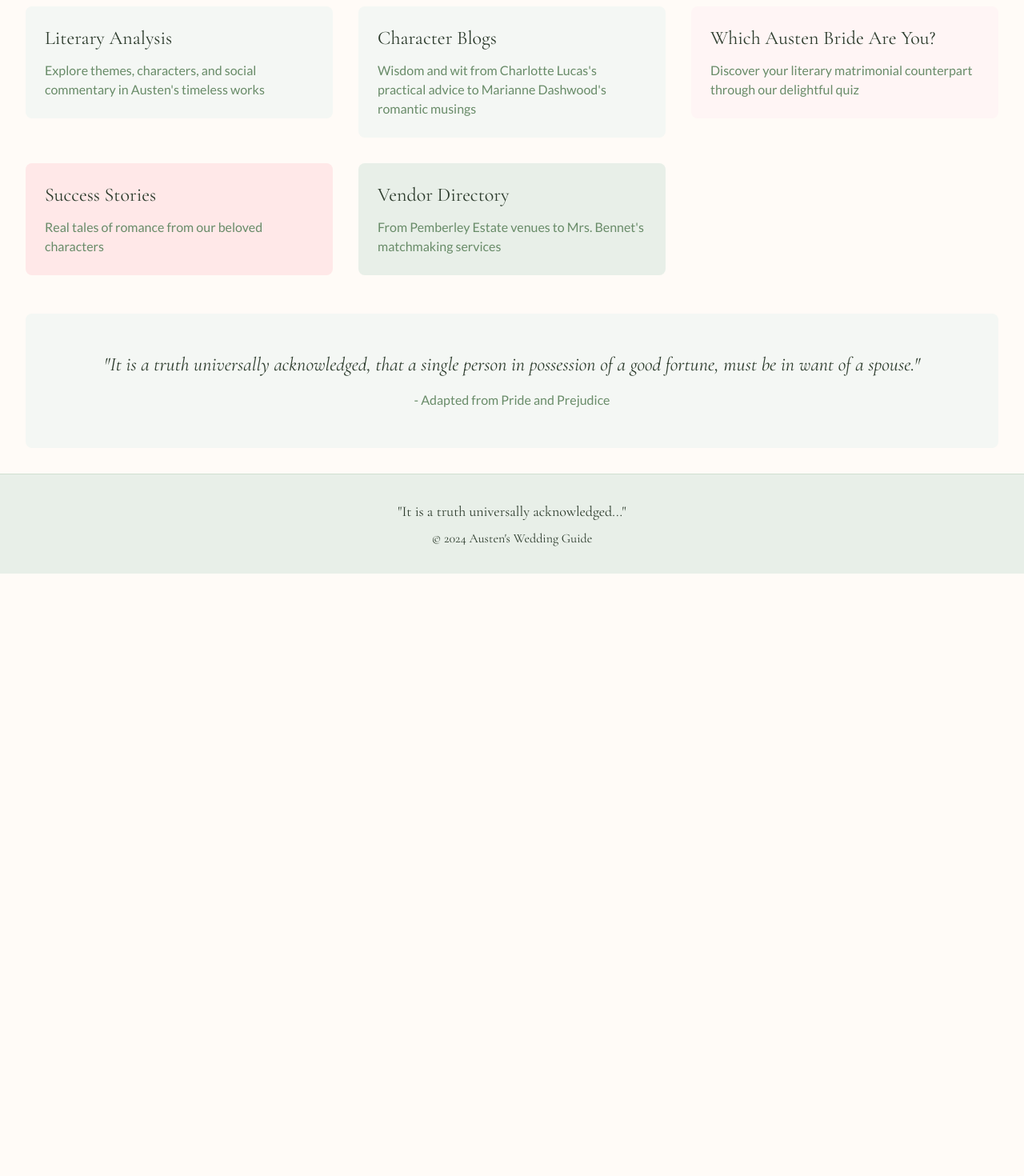
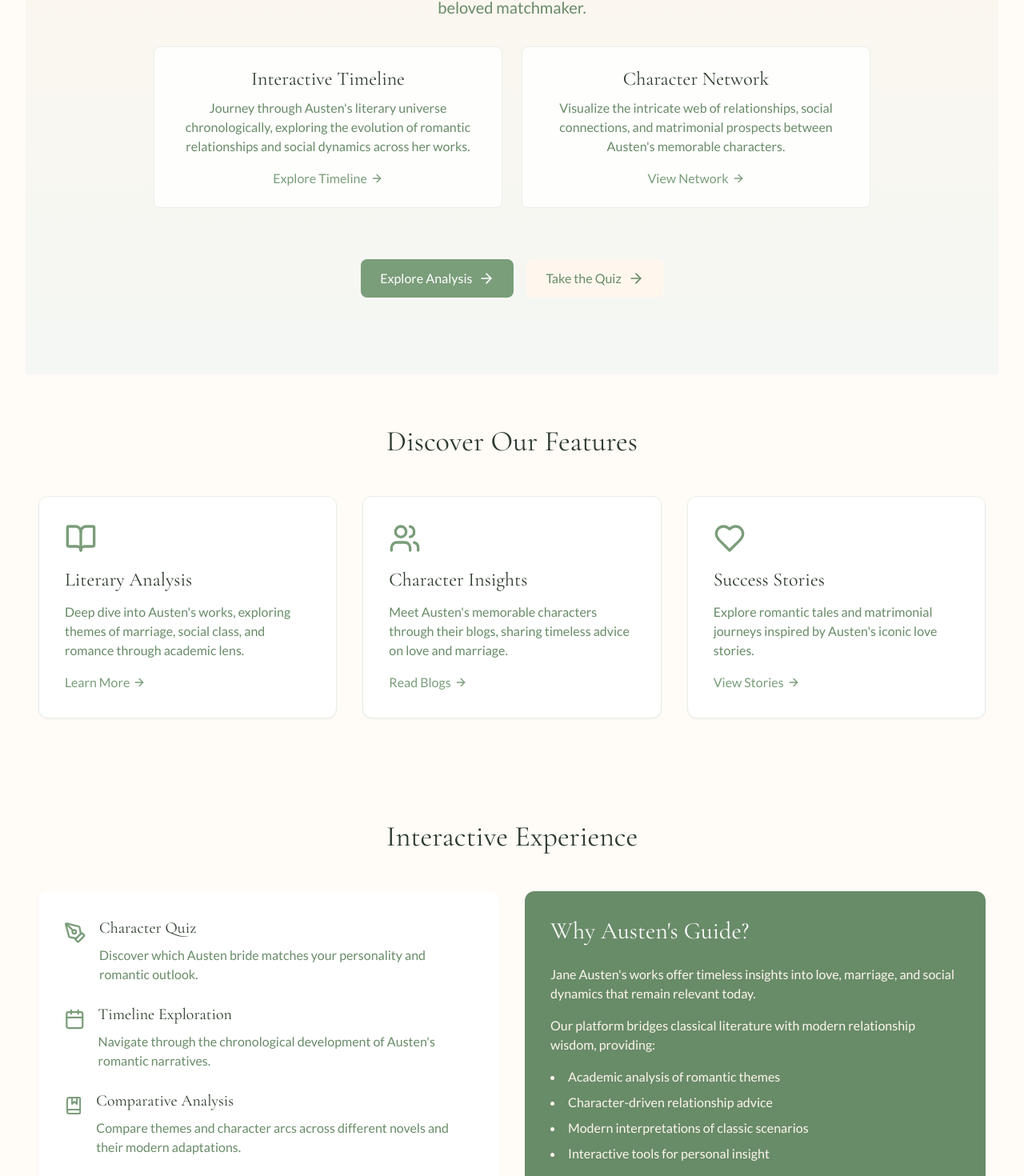
Before and after one commit to harivansh-afk/ENGL-Final-Project, a React (Vite) app: page / in a window 1280 px wide. Shown: the part 357-1827 px from the top of the page at 80% size. Before the commit the page ends 1074 px from the top, so only its background shows below. Built offline with nearby package versions, Linux system fonts and the light colour scheme; the HTML template or start-up script is replaced by a standard one.

Commit message:
updated homepage

```diff
--- a/src/pages/Home.tsx
+++ b/src/pages/Home.tsx
@@ -1,77 +1,164 @@
 import { Link } from 'react-router-dom';
+import { ArrowRight, BookOpen, Users, Heart, PenTool, Calendar, BookMarked } from 'lucide-react';
 
 const Home = () => {
   return (
-    <div className="space-y-12">
+    <div className="min-h-screen space-y-16 pb-16">
       {/* Hero Section */}
-      <section className="text-center py-16 bg-cream-100 rounded-lg">
-        <h1 className="font-cormorant text-5xl text-sage-900 mb-4">
-          Welcome to Austen's Wedding Guide
-        </h1>
-        <p className="font-lato text-lg text-sage-700 max-w-2xl mx-auto">
-          Your modern guide to matrimonial bliss, as Jane Austen would have imagined it
-        </p>
+      <section className="relative bg-gradient-to-b from-cream-100 to-sage-50 py-24">
+        <div className="container mx-auto px-4 text-center space-y-8">
+          <h1 className="font-cormorant text-6xl text-sage-900 mb-6">
+            Austen's Wedding Guide
+          </h1>
+          <p className="font-lato text-xl text-sage-700 max-w-3xl mx-auto leading-relaxed">
+            A modern exploration of matrimony through Jane Austen's timeless lens.
+            Discover wedding wisdom, social commentary, and romantic insights from literature's most beloved matchmaker.
+          </p>
+          <div className="grid md:grid-cols-2 gap-6 max-w-4xl mx-auto mt-8">
+            <div className="bg-white/80 backdrop-blur-sm p-6 rounded-lg border border-sage-100">
+              <h3 className="font-cormorant text-2xl text-sage-900 mb-2">Interactive Timeline</h3>
+              <p className="text-sage-700 mb-4">
+                Journey through Austen's literary universe chronologically, exploring the evolution of romantic relationships and social dynamics across her works.
+              </p>
+              <Link
+                to="/timeline"
+                className="text-sage-600 hover:text-sage-800 inline-flex items-center"
+              >
+                Explore Timeline <ArrowRight className="ml-1 h-4 w-4" />
+              </Link>
+            </div>
+            <div className="bg-white/80 backdrop-blur-sm p-6 rounded-lg border border-sage-100">
+              <h3 className="font-cormorant text-2xl text-sage-900 mb-2">Character Network</h3>
+              <p className="text-sage-700 mb-4">
+                Visualize the intricate web of relationships, social connections, and matrimonial prospects between Austen's memorable characters.
+              </p>
+              <Link
+                to="/network"
+                className="text-sage-600 hover:text-sage-800 inline-flex items-center"
+              >
+                View Network <ArrowRight className="ml-1 h-4 w-4" />
+              </Link>
+            </div>
+          </div>
+          <div className="flex justify-center gap-4 pt-8">
+            <Link
+              to="/analysis"
+              className="inline-flex items-center px-6 py-3 bg-sage-600 text-white rounded-lg hover:bg-sage-700 transition"
+            >
+              Explore Analysis
+              <ArrowRight className="ml-2 h-5 w-5" />
+            </Link>
+            <Link
+              to="/quiz"
+              className="inline-flex items-center px-6 py-3 bg-cream-100 text-sage-700 rounded-lg hover:bg-cream-200 transition"
+            >
+              Take the Quiz
+              <ArrowRight className="ml-2 h-5 w-5" />
+            </Link>
+          </div>
+        </div>
       </section>
 
-      {/* Featured Sections */}
-      <div className="grid md:grid-cols-2 lg:grid-cols-3 gap-8">
-        {/* Literary Analysis */}
-        <Link to="/analysis" className="feature-card">
-          <div className="bg-sage-50 p-6 rounded-lg hover:shadow-lg transition">
-            <h2 className="font-cormorant text-2xl text-sage-900 mb-3">Literary Analysis</h2>
-            <p className="text-sage-700">
-              Explore themes, characters, and social commentary in Austen's timeless works
+      {/* Main Features Section */}
+      <section className="container mx-auto px-4">
+        <h2 className="font-cormorant text-4xl text-sage-900 text-center mb-12">
+          Discover Our Features
+        </h2>
+        <div className="grid md:grid-cols-2 lg:grid-cols-3 gap-8">
+          <div className="bg-white p-8 rounded-xl shadow-sm border border-sage-100 hover:shadow-md transition">
+            <BookOpen className="h-10 w-10 text-sage-600 mb-4" />
+            <h3 className="font-cormorant text-2xl text-sage-900 mb-3">Literary Analysis</h3>
+            <p className="text-sage-700 mb-4">
+              Deep dive into Austen's works, exploring themes of marriage, social class, and romance through academic lens.
             </p>
+            <Link to="/analysis" className="text-sage-600 hover:text-sage-800 inline-flex items-center">
+              Learn More <ArrowRight className="ml-1 h-4 w-4" />
+            </Link>
           </div>
-        </Link>
 
-        {/* Character Blogs */}
-        <Link to="/blogs" className="feature-card">
-          <div className="bg-sage-50 p-6 rounded-lg hover:shadow-lg transition">
-            <h2 className="font-cormorant text-2xl text-sage-900 mb-3">Character Blogs</h2>
-            <p className="text-sage-700">
-              Wisdom and wit from Charlotte Lucas's practical advice to Marianne Dashwood's romantic musings
+          <div className="bg-white p-8 rounded-xl shadow-sm border border-sage-100 hover:shadow-md transition">
+            <Users className="h-10 w-10 text-sage-600 mb-4" />
+            <h3 className="font-cormorant text-2xl text-sage-900 mb-3">Character Insights</h3>
+            <p className="text-sage-700 mb-4">
+              Meet Austen's memorable characters through their blogs, sharing timeless advice on love and marriage.
             </p>
+            <Link to="/blogs" className="text-sage-600 hover:text-sage-800 inline-flex items-center">
+              Read Blogs <ArrowRight className="ml-1 h-4 w-4" />
+            </Link>
           </div>
-        </Link>
 
-        {/* Bride Quiz */}
-        <Link to="/quiz" className="feature-card">
-          <div className="bg-rose-50 p-6 rounded-lg hover:shadow-lg transition">
-            <h2 className="font-cormorant text-2xl text-sage-900 mb-3">Which Austen Bride Are You?</h2>
-            <p className="text-sage-700">
-              Discover your literary matrimonial counterpart through our delightful quiz
+          <div className="bg-white p-8 rounded-xl shadow-sm border border-sage-100 hover:shadow-md transition">
+            <Heart className="h-10 w-10 text-sage-600 mb-4" />
+            <h3 className="font-cormorant text-2xl text-sage-900 mb-3">Success Stories</h3>
+            <p className="text-sage-700 mb-4">
+              Explore romantic tales and matrimonial journeys inspired by Austen's iconic love stories.
             </p>
+            <Link to="/success-stories" className="text-sage-600 hover:text-sage-800 inline-flex items-center">
+              View Stories <ArrowRight className="ml-1 h-4 w-4" />
+            </Link>
           </div>
-        </Link>
+        </div>
+      </section>
 
-        {/* Success Stories */}
-        <Link to="/success-stories" className="feature-card">
-          <div className="bg-rose-100 p-6 rounded-lg hover:shadow-lg transition">
-            <h2 className="font-cormorant text-2xl text-sage-900 mb-3">Success Stories</h2>
-            <p className="text-sage-700">
-              Real tales of romance from our beloved characters
-            </p>
+      {/* Interactive Features Section */}
+      <section className="bg-cream-50 py-16">
+        <div className="container mx-auto px-4">
+          <h2 className="font-cormorant text-4xl text-sage-900 text-center mb-12">
+            Interactive Experience
+          </h2>
+          <div className="grid md:grid-cols-2 gap-8">
+            <div className="bg-white p-8 rounded-xl shadow-sm">
+              <div className="space-y-6">
+                <div className="flex items-start gap-4">
+                  <PenTool className="h-8 w-8 text-sage-600 mt-1" />
+                  <div>
+                    <h3 className="font-cormorant text-xl text-sage-900 mb-2">Character Quiz</h3>
+                    <p className="text-sage-700">Discover which Austen bride matches your personality and romantic outlook.</p>
+                  </div>
+                </div>
+                <div className="flex items-start gap-4">
+                  <Calendar className="h-8 w-8 text-sage-600 mt-1" />
+                  <div>
+                    <h3 className="font-cormorant text-xl text-sage-900 mb-2">Timeline Exploration</h3>
+                    <p className="text-sage-700">Navigate through the chronological development of Austen's romantic narratives.</p>
+                  </div>
+                </div>
+                <div className="flex items-start gap-4">
+                  <BookMarked className="h-8 w-8 text-sage-600 mt-1" />
+                  <div>
+                    <h3 className="font-cormorant text-xl text-sage-900 mb-2">Comparative Analysis</h3>
+                    <p className="text-sage-700">Compare themes and character arcs across different novels and their modern adaptations.</p>
+                  </div>
+                </div>
+              </div>
+            </div>
+            <div className="bg-sage-700 p-8 rounded-xl text-white">
+              <h3 className="font-cormorant text-3xl mb-6">Why Austen's Guide?</h3>
+              <div className="space-y-4">
+                <p className="text-cream-100">
+                  Jane Austen's works offer timeless insights into love, marriage, and social dynamics that remain relevant today.
+                </p>
+                <p className="text-cream-100">
+                  Our platform bridges classical literature with modern relationship wisdom, providing:
+                </p>
+                <ul className="list-disc list-inside space-y-2 text-cream-100">
+                  <li>Academic analysis of romantic themes</li>
+                  <li>Character-driven relationship advice</li>
+                  <li>Modern interpretations of classic scenarios</li>
+                  <li>Interactive tools for personal insight</li>
+                </ul>
+              </div>
+            </div>
           </div>
-        </Link>
-
-        {/* Vendor Directory */}
-        <Link to="/vendors" className="feature-card">
-          <div className="bg-sage-100 p-6 rounded-lg hover:shadow-lg transition">
-            <h2 className="font-cormorant text-2xl text-sage-900 mb-3">Vendor Directory</h2>
-            <p className="text-sage-700">
-              From Pemberley Estate venues to Mrs. Bennet's matchmaking services
-            </p>
-          </div>
-        </Link>
-      </div>
+        </div>
+      </section>
 
       {/* Quote Section */}
-      <section className="text-center py-12 bg-sage-50 rounded-lg">
-        <blockquote className="font-cormorant text-2xl text-sage-900 italic">
-          "It is a truth universally acknowledged, that a single person in possession of a good fortune, must be in want of a spouse."
+      <section className="container mx-auto px-4 text-center max-w-4xl">
+        <blockquote className="font-cormorant text-3xl text-sage-900 italic">
+          "It isn't what we say or think that defines us, but what we do."
         </blockquote>
-        <p className="mt-4 text-sage-700">- Adapted from Pride and Prejudice</p>
+        <p className="mt-4 text-sage-700">- Jane Austen, Sense and Sensibility</p>
       </section>
     </div>
   );
```
